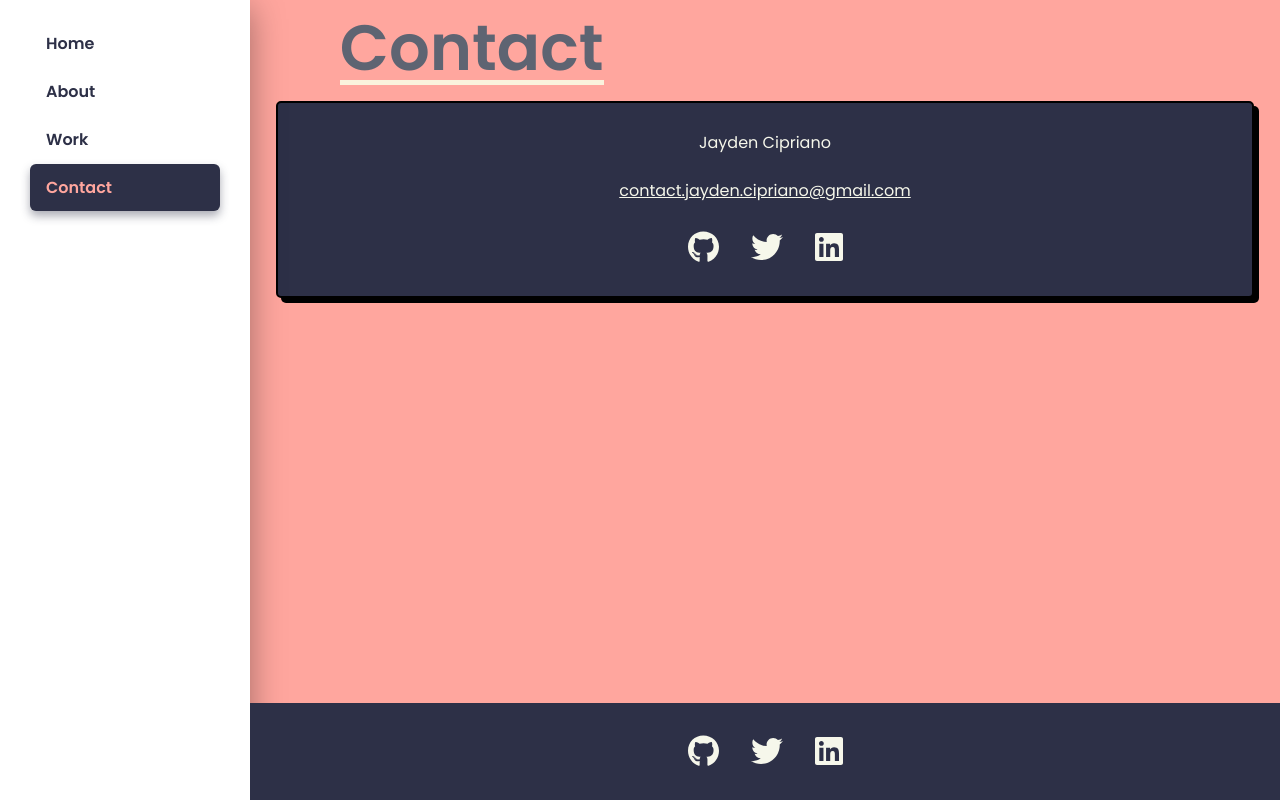
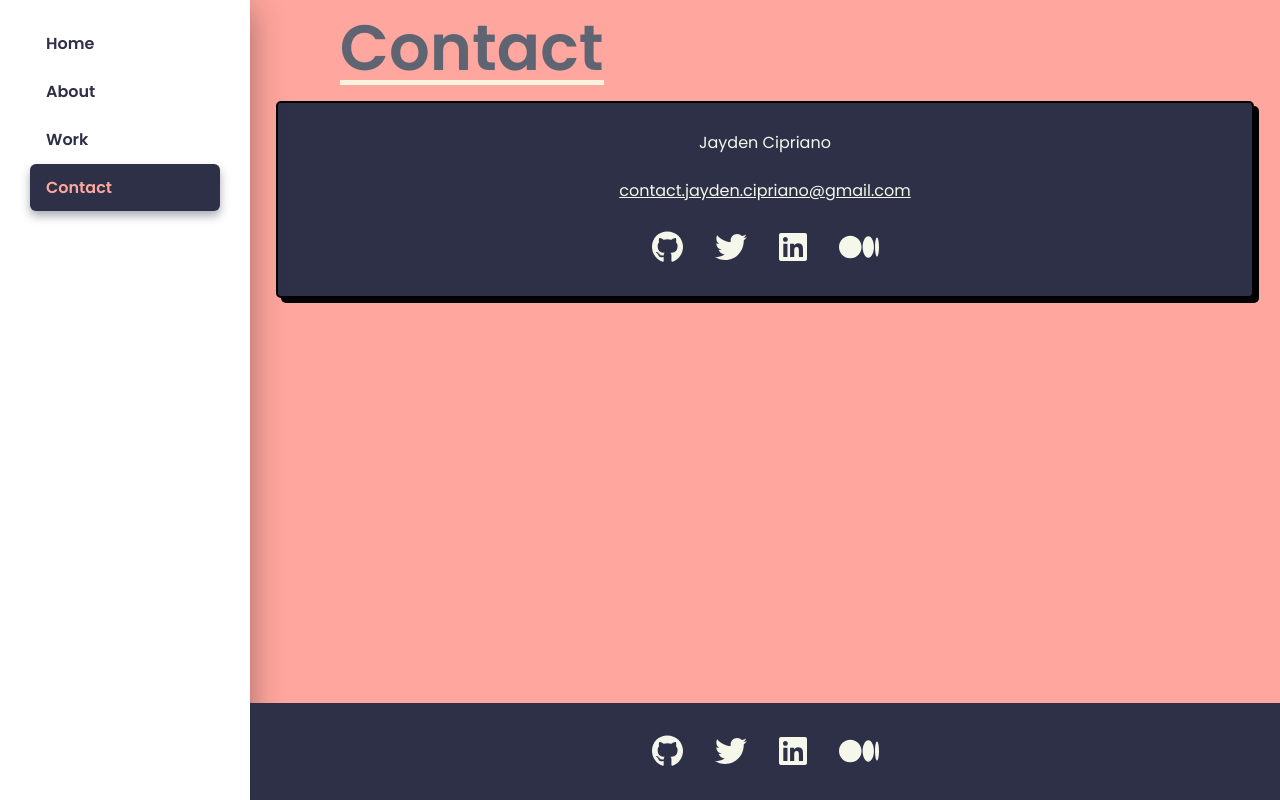
Before and after one commit to cjacqo/cf-portfolio, a React (Vite) app: page /cf-portfolio/contact in a window 1280 px wide. Built offline with nearby package versions, Linux system fonts and the light colour scheme.

Commit message:
Added medium links to Footer and Contact

```diff
--- a/src/components/footer/Footer.jsx
+++ b/src/components/footer/Footer.jsx
@@ -1,7 +1,7 @@
 import './styles.scss'
 import PropTypes from 'prop-types'
 import { FontAwesomeIcon } from '@fortawesome/react-fontawesome'
-import { faGithub, faTwitter, faLinkedin } from '@fortawesome/free-brands-svg-icons'
+import { faGithub, faTwitter, faLinkedin, faMedium } from '@fortawesome/free-brands-svg-icons'
 
 const SocialContainer = ({ social, link, icon }) => {
   return (
@@ -19,6 +19,7 @@ const Footer = () => {
       <SocialContainer social={'github'} link={'https://github.com/cjacqo'} icon={faGithub} />
       <SocialContainer social={'twitter'} link={'https://twitter.com/cjacqo'} icon={faTwitter} />
       <SocialContainer social={'linkedin'} link={'https://www.linkedin.com/in/jayden-cipriano-527542217/'} icon={faLinkedin} />
+      <SocialContainer social={'medium'} link={'https://medium.com/@contact.jayden.cipriano'} icon={faMedium} />
     </div>
   )
 }
--- a/src/views/contact-view/ContactView.jsx
+++ b/src/views/contact-view/ContactView.jsx
@@ -2,7 +2,7 @@ import './styles.scss'
 import { PageContainer, PageWrapper } from '../../components/container/Container'
 import PageTitle from '../../components/pagetitle/PageTitle'
 import { FontAwesomeIcon } from '@fortawesome/react-fontawesome'
-import { faGithub, faTwitter, faLinkedin } from '@fortawesome/free-brands-svg-icons'
+import { faGithub, faTwitter, faLinkedin, faMedium } from '@fortawesome/free-brands-svg-icons'
 
 const ContactView = () => {
   return (
@@ -26,6 +26,9 @@ const ContactView = () => {
             <a href="https://www.linkedin.com/in/jayden-cipriano-527542217/" target='_blank' rel="noreferrer">
               <FontAwesomeIcon icon={faLinkedin} />
             </a>
+            <a href="https://medium.com/@contact.jayden.cipriano" target='_blank' rel="noreferrer">
+              <FontAwesomeIcon icon={faMedium} />
+            </a>
           </div>
         </div>
       </PageWrapper>
```
